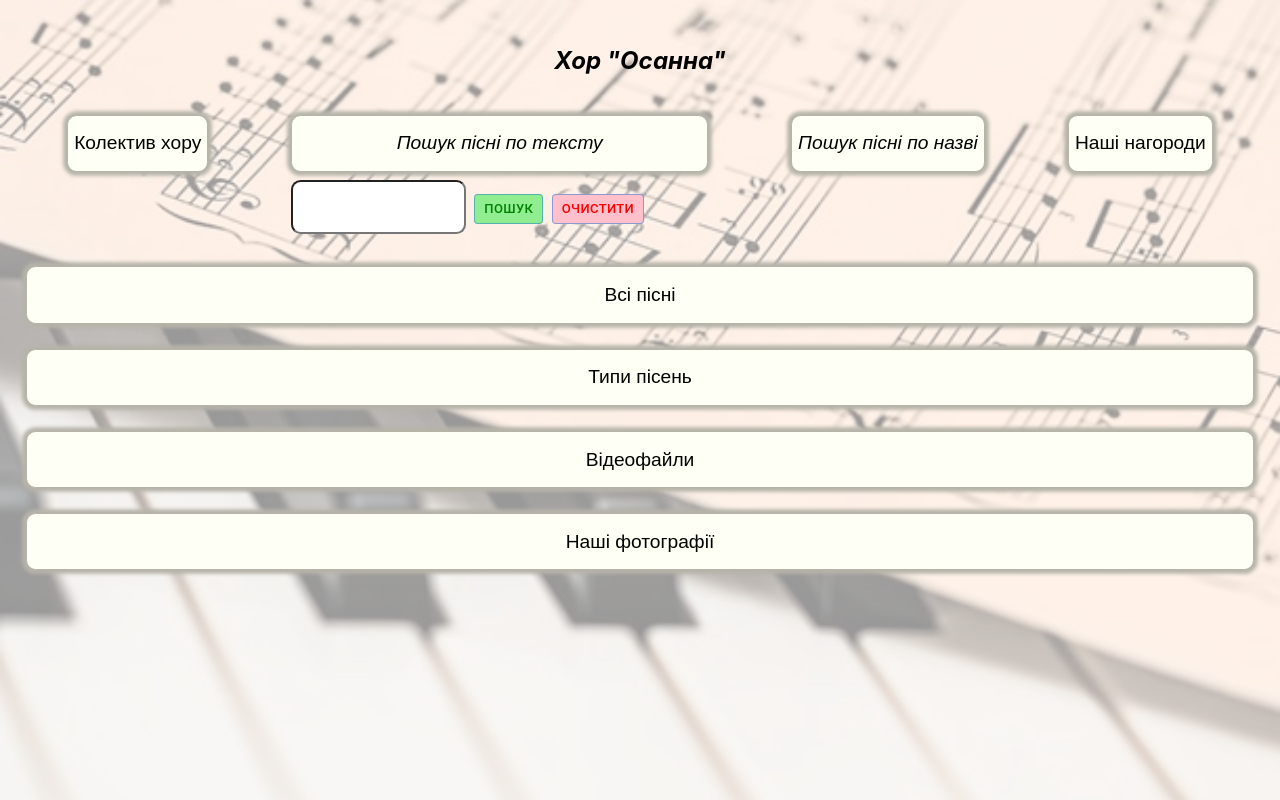
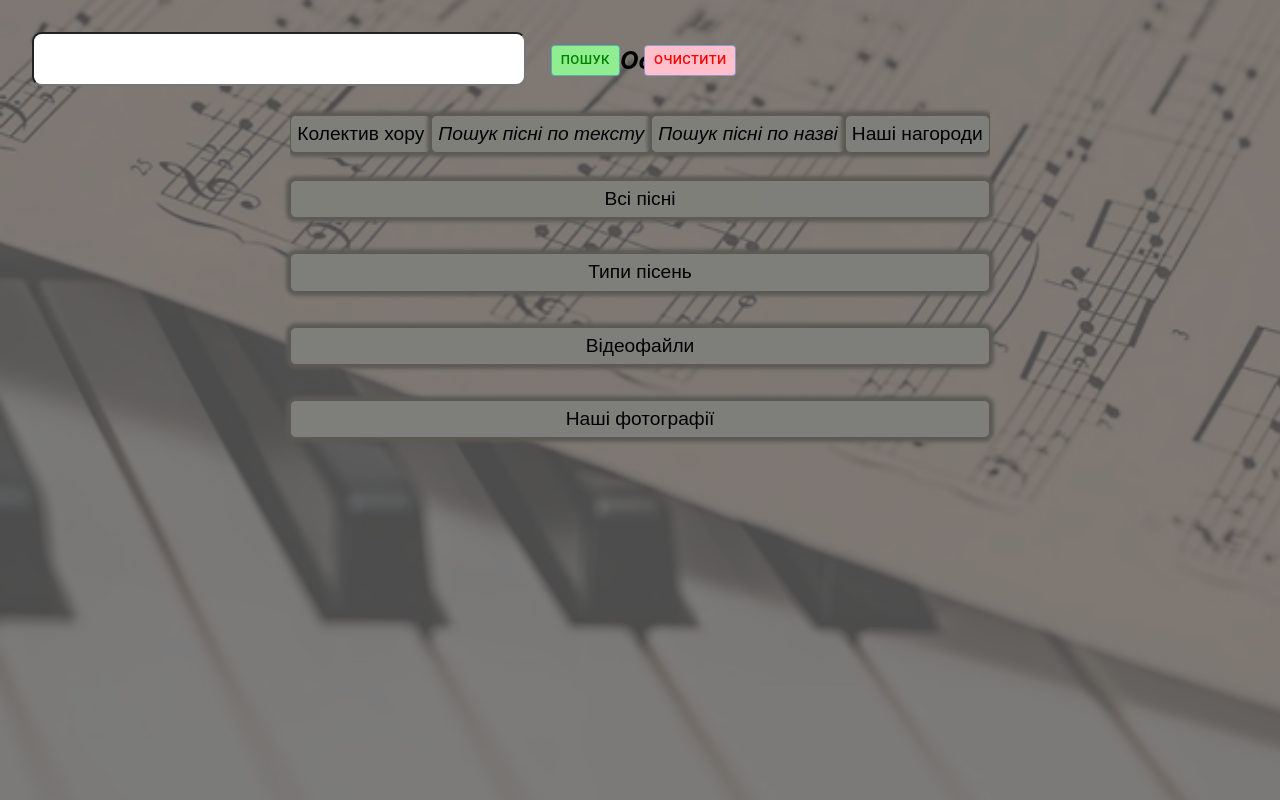
Before and after one commit to Zilinskij/choir.FE, a React (Create React App) app: page / in a window 1280 px wide. Both pictures are taken after a click on the button "Пошук пісні по тексту". Built offline with nearby package versions, Linux system fonts and the light colour scheme.

Commit message:
stle buttons

```diff
--- a/src/Buttons.js
+++ b/src/Buttons.js
@@ -2,6 +2,7 @@ import React, { useState, useEffect } from "react";
 import { SongSearchByNazva, SortOfSongs } from "./Other function/SomeFunction";
 import { SongSearch } from "./Other function/SomeFunction";
 // import { ReactComponent as IconClose } from "./images/cross-close.svg";
+import { Modal, Box } from "@mui/material";
 
 export function HeadBtn({ text }) {
   function handlePlayClick() {
@@ -203,39 +204,69 @@ export function SortOfSongSvustyn() {
 }
 
 export function OpenSearchButton() {
-  const [isSearchOpen, setIsSearchOpen] = useState(false);
+  const [open, setOpen] = useState(false);
+  const handleOpen = () => setOpen(true);
+  const handleClose = () => setOpen(false);
 
-  const handleButtonClick = () => {
-    setIsSearchOpen(!isSearchOpen);
-  };
 
   return (
     <div>
       <button className='button'
-        onClick={handleButtonClick}
+        onClick={handleOpen}
       >
         <i>Пошук пісні по тексту</i>
       </button>
-      {isSearchOpen && <SongSearch />}
+      <>
+        <Modal
+          open={open}
+          onClose={handleClose}
+          aria-labelledby="song-search-title"
+          aria-describedby="song-search-description"
+        >
+          <Box
+            sx={{
+              position: 'relative',
+              p: 4,
+          }}
+          >
+            <SongSearch />
+          </Box>
+        </Modal>
+      </>
     </div>
   );
 }
 
 export function OpenSearchByNazvaButton() {
-  const [isSearchOpen, setIsSearchOpen] = useState(false);
+  const [open, setOpen] = useState(false);
+  const handleOpen = () => setOpen(true);
+  const handleClose = () => setOpen(false);
 
-  const handleButtonClick = () => {
-    setIsSearchOpen(!isSearchOpen);
-  };
 
   return (
     <div>
       <button className='button'
-        onClick={handleButtonClick}
+        onClick={handleOpen}
       >
         <i>Пошук пісні по назві</i>
       </button>
-      {isSearchOpen && <SongSearchByNazva />}
+      <>
+        <Modal
+          open={open}
+          onClose={handleClose}
+          aria-labelledby="song-search-title"
+          aria-describedby="song-search-description"
+        >
+          <Box
+            sx={{
+              position: 'relative',
+              p: 4,
+          }}
+          >
+            <SongSearchByNazva />
+          </Box>
+        </Modal>
+      </>
     </div>
   );
 }
--- a/src/Other function/SomeFunction.js
+++ b/src/Other function/SomeFunction.js
@@ -8,6 +8,7 @@ import { IconButton, Typography } from '@mui/material';
 import { styled } from '@mui/system';
 import Pagination from '@mui/material/Pagination';
 import Stack from '@mui/material/Stack';
+import { Slide } from '@mui/material';
 
 let StyledDialogContentText = styled('div')(({ theme }) => ({
   backgroundColor: 'white',
@@ -502,6 +503,10 @@ export function SortOfSongs({ zapyt, typeOfSong }) {
     setCurrentPage(page);
   };
 
+  const Transition = React.forwardRef(function Transition(props, ref) {
+    return <Slide direction="up" ref={ref} {...props} />;
+  });
+
   return (
     <div>
       {!showData && (
@@ -519,6 +524,7 @@ export function SortOfSongs({ zapyt, typeOfSong }) {
             <Dialog
               open={showData}
               fullScreen
+              TransitionComponent={Transition}
               PaperProps={{
                 style: {
                   backgroundColor: '#FFFAFA',
--- a/src/index.css
+++ b/src/index.css
@@ -6,6 +6,9 @@ body {
   -moz-osx-font-smoothing: grayscale;
   margin: 0;
   padding: 2%;
+  display: flex;
+  justify-content: center;
+  align-items: center;
 }
 
 body::before {
@@ -29,13 +32,16 @@ code {
 }
 
 .button {
-  display: block;
+  display: flex;
+  flex-direction: column;
+  justify-content: center;
+  align-items: center;
   width: 100%;
-  height: 3em;
-  margin-bottom: 2%;
+  height: 2em;
+  margin-bottom: 5%;
   text-align: center;
   font-size: 1.2em;
-  border-radius: 0.5em;
+  border-radius: 0.3em;
   border: 1px solid rgb(182, 180, 169);
   background-color: rgb(254, 255, 245);
   color: black;
```
